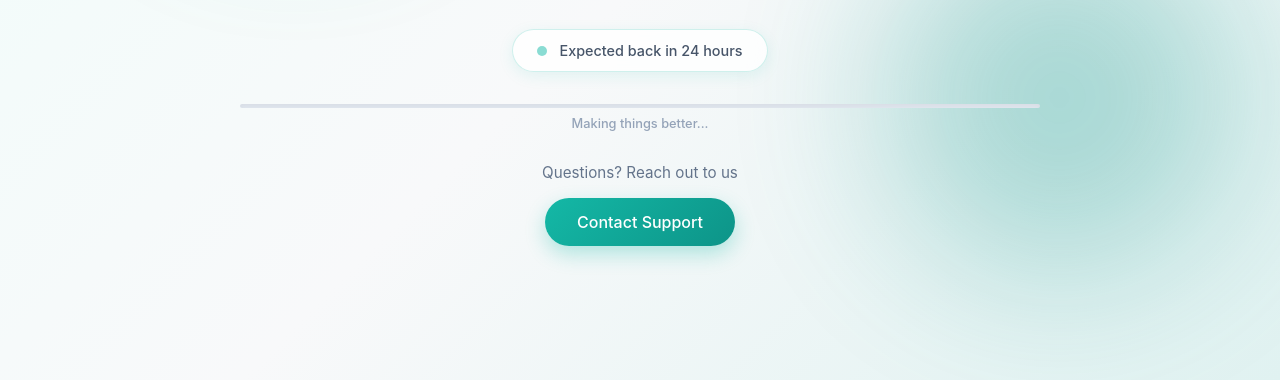
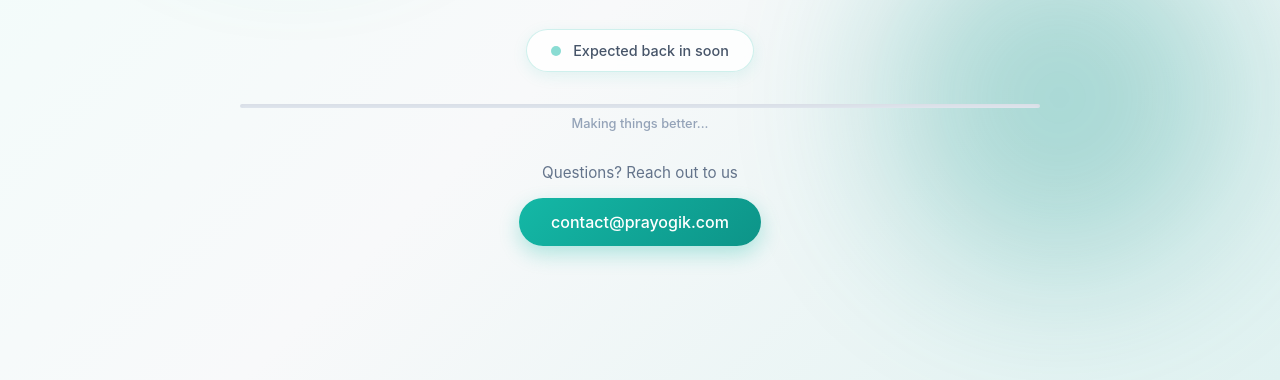
Before and after one commit to Anik-Deb/prayogik-maintenance, a plain HTML site: page index.html in a window 1280 px wide. Shown: the part 420-800 px from the top of the page. Drawn offline with Linux system fonts and the light colour scheme.

Commit message:
refactor

```diff
--- a/index.html
+++ b/index.html
@@ -371,7 +371,7 @@
       <!-- Status indicator -->
       <div class="status">
         <div class="pulse-dot"></div>
-        <span class="status-text">Expected back in 24 hours</span>
+        <span class="status-text">Expected back in soon</span>
       </div>
 
       <!-- Progress bar -->
@@ -385,10 +385,26 @@
       <!-- Contact section -->
       <div class="contact-section">
         <p class="contact-text">Questions? Reach out to us</p>
-        <a href="mailto:contact@prayogik.com" class="contact-button"
-          >Contact Support</a
+        <!-- remove the script and use plain anchor -->
+        <a
+          id="contactButton"
+          href="mailto:contact@prayogik.com"
+          class="contact-button"
         >
+          contact@prayogik.com
+        </a>
       </div>
     </div>
+
+    <script>
+      document
+        .getElementById("contactButton")
+        .addEventListener("click", function (e) {
+          console.log("contact button clicked");
+          // comment out preventDefault while debugging
+          // e.preventDefault();
+          window.location.href = "mailto:contact@prayogik.com";
+        });
+    </script>
   </body>
 </html>
```
